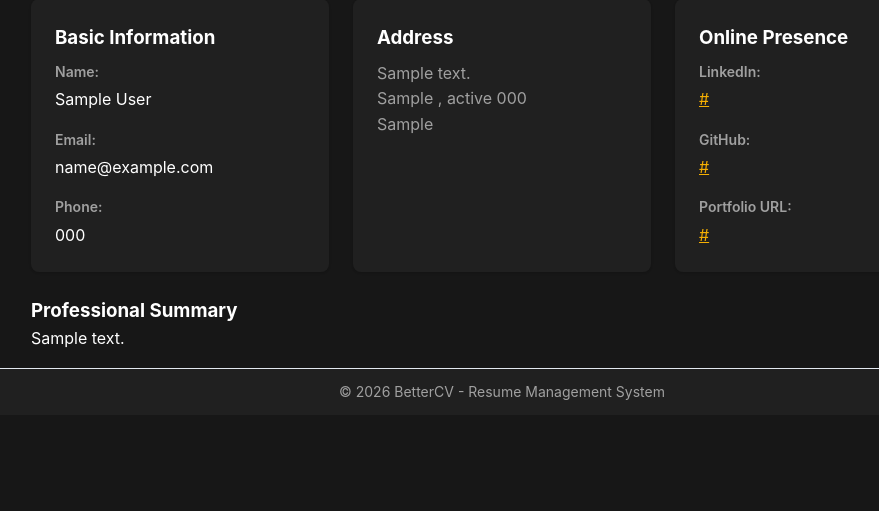
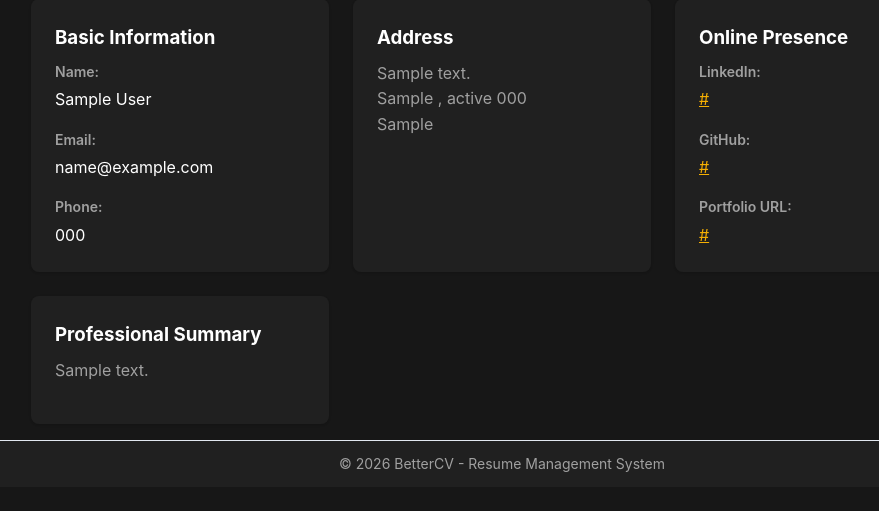
Before and after one commit to gvanlee/BetterCV, a Flask app: page /personal-info in a window 1280 px wide. Shown: the part 223-734 px from the top of the page, without its empty margins (138-1017 px from the left). Run offline with Flask 3, Linux system fonts and the light colour scheme; a user stored in the database is signed in; data comes from the database, SQL or seed files in the repository; tables that the repository leaves empty hold one stand-in row (values such as "Sample post"); some libraries are stand-ins or nearby versions.

Commit message:
* Styling

```diff
--- a/templates/personal_info.html
+++ b/templates/personal_info.html
@@ -68,9 +68,13 @@
     {% endif %}
 
     {% if info['professional_summary'] %}
-    <div class="card-xl">
+    <div class="card">
         <h3>{{ t.personal_info.professional_summary }}</h3>
-        <p>{{ info['professional_summary'] }}</p>
+        <div class="info-grid">
+            <div class="info-item">
+                <p>{{ info['professional_summary'] }}</p>
+            </div>
+        </div>
     </div>
     {% endif %}
 </div>
```
